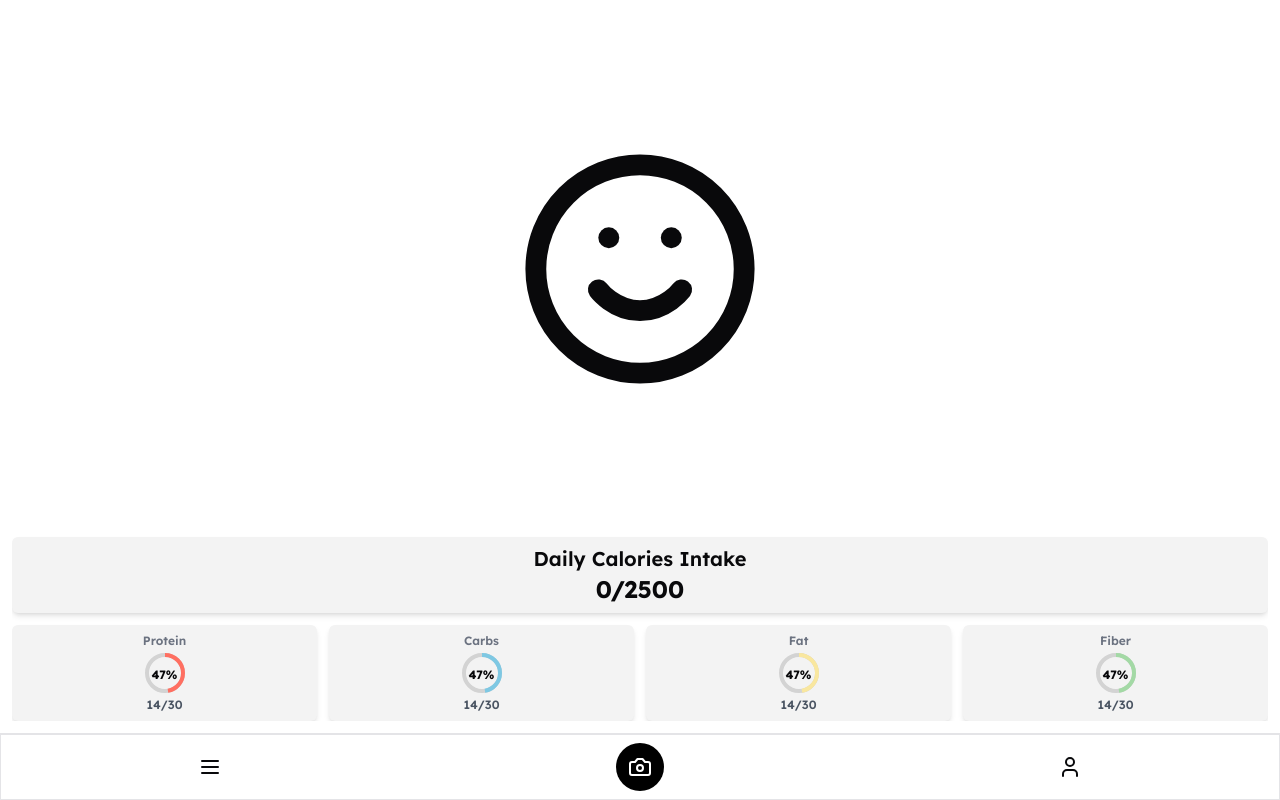
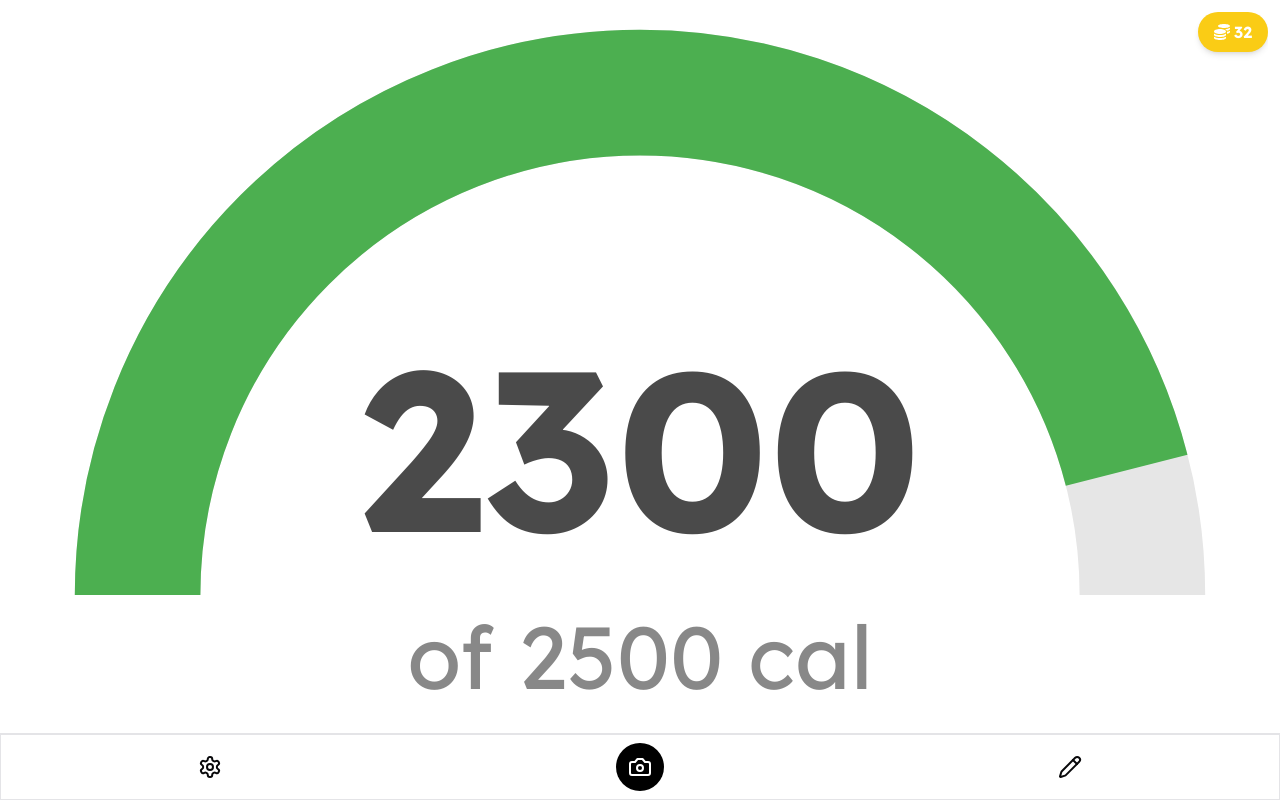
Before and after one commit to darrennnnnn/Nutrizen, a Next.js app: page / in a window 1280 px wide. Built offline with nearby package versions, Linux system fonts and the light colour scheme.

Commit message:
restyled progress bar

```diff
--- a/package.json
+++ b/package.json
@@ -20,6 +20,7 @@
     "next": "14.2.13",
     "react": "^18",
     "react-dom": "^18",
+    "react-icons": "^5.3.0",
     "react-image-file-resizer": "^0.4.8",
     "tailwind-merge": "^2.5.2",
     "tailwindcss-animate": "^1.0.7"
--- a/src/app/page.tsx
+++ b/src/app/page.tsx
@@ -134,9 +134,10 @@ export default function Home() {
     return (
         <div className="h-screen flex flex-col">
             <Dashboard
-                currentCalories={totalCalories}
+                currentCalories={2300}
                 targetCalories={2500}
                 foodData={foodData}
+                coins={32}
             />
             <Menubar onImageCapture={handleImageCapture} />
 
--- a/src/components/Dashboard/CalorieIntakeSummary/index.tsx
+++ b/src/components/Dashboard/CalorieIntakeSummary/index.tsx
@@ -1,15 +1,62 @@
+import React from "react";
 import { CalorieIntakeSummaryProps } from "@/lib/types";
+import { Smile } from "lucide-react";
 
 export default function CalorieIntakeSummary({
     current,
     target,
 }: Readonly<CalorieIntakeSummaryProps>) {
+    const percentage = Math.min(100, (current / target) * 100);
+    const strokeWidth = 20;
+    const radius = 80;
+    const circumference = Math.PI * radius;
+    const strokeDashoffset = circumference - (percentage / 100) * circumference;
+
     return (
-        <div className="bg-[#f3f3f3] p-2 rounded-md shadow-md w-full flex flex-col items-center">
-            <h1 className="font-semibold text-xl">Daily Calories Intake</h1>
-            <p className="text-2xl font-bold">
-                {current}/{target}
-            </p>
+        <div className="w-full flex flex-col items-center">
+            <div className="relative w-full pb-[60%]">
+                <svg
+                    className="absolute top-0 left-0 w-full h-full"
+                    viewBox="0 0 200 120"
+                    preserveAspectRatio="xMidYMin slice"
+                >
+                    <path
+                        d="M20,100 A80,80 0 1,1 180,100"
+                        fill="none"
+                        stroke="#e6e6e6"
+                        strokeWidth={strokeWidth}
+                        strokeLinecap="butt"
+                    />
+                    <path
+                        d="M20,100 A80,80 0 1,1 180,100"
+                        fill="none"
+                        stroke="#4CAF50"
+                        strokeWidth={strokeWidth}
+                        strokeDasharray={circumference}
+                        strokeDashoffset={strokeDashoffset}
+                        strokeLinecap="butt"
+                    />
+                    <text
+                        x="100"
+                        y="90"
+                        textAnchor="middle"
+                        fontSize="36"
+                        fontWeight="bold"
+                        fill="#4a4a4a"
+                    >
+                        {current}
+                    </text>
+                    <text
+                        x="100"
+                        y="115"
+                        textAnchor="middle"
+                        fontSize="14"
+                        fill="#888"
+                    >
+                        of {target} cal
+                    </text>
+                </svg>
+            </div>
         </div>
     );
 }
--- a/src/components/Dashboard/index.tsx
+++ b/src/components/Dashboard/index.tsx
@@ -1,24 +1,36 @@
+import React from "react";
 import { Smile } from "lucide-react";
 import CalorieIntakeSummary from "./CalorieIntakeSummary";
 import NutrientSummary from "./NutrientSummary";
 import { DashboardProps } from "@/lib/types";
+import { FaHatCowboy } from "react-icons/fa6";
+import { TbChefHat } from "react-icons/tb";
+import { FaRedhat } from "react-icons/fa";
+import { FaCoins } from "react-icons/fa"; // Import coin icon
 
 export default function Dashboard({
     currentCalories,
     targetCalories,
     foodData,
+    coins = 0, // Add coins prop with a default value
 }: Readonly<DashboardProps>) {
     console.log(foodData);
     return (
-        <div className="flex-grow overflow-y-auto m-3 flex flex-col gap-3 justify-end items-center">
-            <div className="flex-grow flex justify-center items-center">
+        <div className="flex-grow overflow-y-auto m-3 flex flex-col justify-end items-center relative">
+            {/* Coin Badge */}
+            <div className="absolute top-0 right-0 bg-yellow-400 text-white rounded-full px-4 py-2 flex items-center shadow-md">
+                <FaCoins className="mr-1" />
+                <span className="font-bold">{coins}</span>
+            </div>
+
+            <div className=" relative flex-grow flex justify-center items-center pt-28">
                 <Smile size={250} />
             </div>
             <CalorieIntakeSummary
                 current={currentCalories}
                 target={targetCalories}
             />
-            <NutrientSummary />
+            {/* <NutrientSummary /> */}
         </div>
     );
 }
--- a/src/components/Menubar/index.tsx
+++ b/src/components/Menubar/index.tsx
@@ -1,13 +1,13 @@
-import { Menu, User } from "lucide-react";
+import { Pencil, Settings } from "lucide-react";
 import CameraFileInput from "./CameraFileInput";
 import { MenubarProps } from "@/lib/types";
 
 export default function Menubar({ onImageCapture }: Readonly<MenubarProps>) {
     return (
         <div className="border border-t-2 w-full flex items-center justify-around py-2">
-            <Menu />
+            <Settings />
             <CameraFileInput onImageCapture={onImageCapture} />
-            <User />
+            <Pencil />
         </div>
     );
 }
--- a/src/lib/types.ts
+++ b/src/lib/types.ts
@@ -17,6 +17,7 @@ export interface DashboardProps {
     currentCalories: number;
     targetCalories: number;
     foodData: NutritionInfo[];
+    coins: number;
 }
 
 export interface NutrientProgressProps {
```
Also changed, not shown: 1 other file (tests, documents, lock files or other folders).
